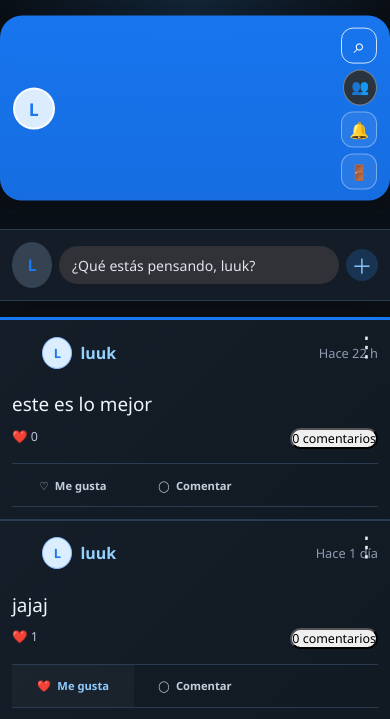
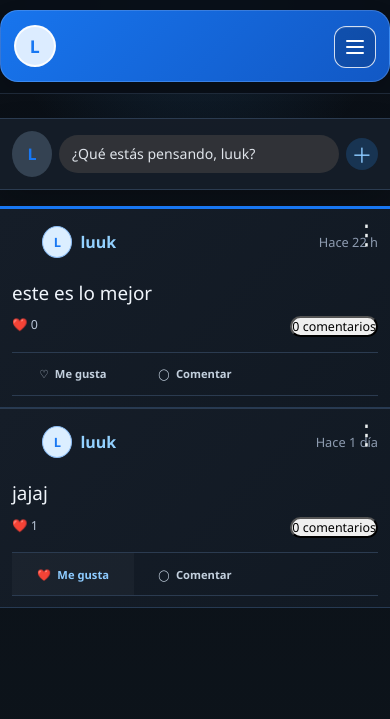
Before and after one commit to luisitoflorez12-arch/miappsocial, a Flask app: page /home/1 in a window 390 px wide. Shown: the top 719 px of the page. Run offline with Flask 3, Linux system fonts and the light colour scheme; a user stored in the database is signed in; data comes from the database, SQL or seed files in the repository; data that the repository does not hold is empty; some libraries are stand-ins or nearby versions.

Commit message:
mas mejrassasas

```diff
--- a/static/style_new.css
+++ b/static/style_new.css
@@ -160,9 +160,11 @@
 }
 
 .home-header {
-    background: transparent;
-    box-shadow: none;
-    padding: 0.75rem 0;
+    position: static;
+    background: rgba(9, 16, 26, 0.9);
+    box-shadow: inset 0 -1px 0 rgba(143, 197, 255, 0.15);
+    padding: 0.6rem 0 0.45rem;
+    border-bottom: 1px solid rgba(143, 197, 255, 0.12);
 }
 
 .home-header-stack {
@@ -180,9 +182,11 @@
     align-items: center;
     justify-content: space-between;
     width: min(100%, 560px);
-    padding: 0.55rem 0.75rem !important;
-    border-radius: 16px;
-    background: linear-gradient(180deg, #1877f2 0%, #166fe5 100%);
+    padding: 0.6rem 0.8rem !important;
+    border: 1px solid rgba(144, 190, 255, 0.22);
+    border-radius: 18px;
+    background: linear-gradient(135deg, rgba(24, 119, 242, 0.96), rgba(19, 81, 176, 0.96));
+    box-shadow: 0 10px 24px rgba(8, 18, 36, 0.22);
 }
 
 .home-toolbar .header-search {
@@ -3598,11 +3602,13 @@
     }
 
     .home-header {
-        position: sticky;
-        top: 0.35rem;
-        z-index: 1100;
-        padding: 0.15rem 0.5rem 0;
-        background: transparent;
+        position: static;
+        top: auto;
+        z-index: auto;
+        padding: 0.2rem 0.5rem 0.35rem;
+        background: rgba(9, 15, 24, 0.94);
+        border-bottom: 1px solid rgba(159, 200, 255, 0.14);
+        box-shadow: none;
     }
 
     .home-header-stack {
@@ -3619,9 +3625,10 @@
         min-width: 0;
         min-height: 72px;
         padding: 0.7rem 0.8rem !important;
-        border-radius: 22px;
-        background: linear-gradient(180deg, rgba(24, 119, 242, 0.98), rgba(22, 111, 229, 0.98));
-        box-shadow: 0 12px 26px rgba(0, 0, 0, 0.2);
+        border-radius: 18px;
+        background: linear-gradient(135deg, rgba(24, 119, 242, 0.98), rgba(18, 90, 201, 0.98));
+        border: 1px solid rgba(190, 220, 255, 0.22);
+        box-shadow: 0 10px 22px rgba(0, 0, 0, 0.16);
     }
 
     .home-toolbar .profile-avatar-link {
@@ -3633,66 +3640,112 @@
     }
 
     .home-toolbar-actions {
+        display: none;
+    }
+
+    .mobile-menu-wrap {
+        position: relative;
+        margin-left: auto;
+        z-index: 1200;
+    }
+
+    .mobile-menu-trigger {
+        display: inline-flex;
+        flex-direction: column;
+        justify-content: center;
+        align-items: center;
+        gap: 0.26rem;
+        width: 42px;
+        height: 42px;
+        border: 1px solid rgba(255, 255, 255, 0.82);
+        border-radius: 12px;
+        background: rgba(8, 14, 24, 0.18);
+        box-shadow: inset 0 1px 0 rgba(255, 255, 255, 0.12);
+        cursor: pointer;
+    }
+
+    .mobile-menu-trigger span {
+        display: block;
+        width: 18px;
+        height: 2px;
+        border-radius: 2px;
+        background: white;
+    }
+
+    .mobile-menu-trigger[aria-expanded="true"] {
+        background: rgba(255, 255, 255, 0.12);
+    }
+
+    .mobile-menu-panel {
+        position: absolute;
+        top: calc(100% + 0.5rem);
+        right: 0;
         display: flex;
         flex-direction: column;
-        align-items: flex-end;
-        justify-content: center;
-        gap: 0.38rem;
-        margin-left: auto;
-    }
-
-    .home-toolbar .header-search,
-    .friends-link,
-    .notifications-link,
-    .logout-button,
-    .home-toolbar .search-toggle {
-        width: 36px;
-        height: 36px;
-        min-height: 36px;
-        flex: 0 0 36px;
-        display: grid;
-        place-items: center;
-        margin: 0;
-        padding: 0;
-        border-radius: 12px;
-    }
-
-    .home-toolbar .search-toggle {
-        border: 1px solid rgba(255, 255, 255, 0.8);
-        background: transparent;
-        color: white;
-        font-size: 1.3rem;
-    }
-
-    .friends-link,
-    .notifications-link,
-    .logout-button {
-        background: rgba(255, 255, 255, 0.08);
-        border: 1px solid rgba(255, 255, 255, 0.38);
+        width: min(220px, calc(100vw - 2rem));
+        padding: 0.45rem;
+        border: 1px solid rgba(169, 206, 255, 0.18);
+        border-radius: 16px;
+        background: rgba(10, 18, 29, 0.96);
+        box-shadow: 0 18px 32px rgba(0, 0, 0, 0.28);
+    }
+
+    .mobile-menu-panel[hidden] {
+        display: none;
+    }
+
+    .panel-action {
+        display: flex;
+        align-items: center;
+        justify-content: space-between;
+        gap: 0.5rem;
+        width: 100%;
+        min-height: 44px;
+        padding: 0.7rem 0.75rem;
+        border: 1px solid rgba(255, 255, 255, 0.08);
+        border-radius: 10px;
+        background: rgba(255, 255, 255, 0.03);
         color: white;
         text-decoration: none;
-        font-size: 1rem;
-    }
-
-    .home-toolbar .notifications-link {
-        position: relative;
-        font-size: 1rem;
-    }
-
-    .home-toolbar .notifications-link span {
-        top: -4px;
-        right: -3px;
-    }
-
-    .home-toolbar-actions .logout-button {
-        display: grid;
-        place-items: center;
-        padding: 0;
         font-size: 0.95rem;
-    }
-
-    .home-header-stack > .logout-button {
-        display: none;
+        font-weight: 600;
+        text-align: left;
+        transition: transform 0.18s ease, background 0.18s ease, border-color 0.18s ease;
+    }
+
+    .panel-action:hover,
+    .panel-action:focus-visible {
+        background: rgba(24, 119, 242, 0.12);
+        border-color: rgba(136, 190, 255, 0.35);
+        transform: translateY(-1px);
+    }
+
+    .panel-action + .panel-action {
+        margin-top: 0.45rem;
+    }
+
+    .panel-action span {
+        display: inline-flex;
+        align-items: center;
+        justify-content: center;
+        min-width: 1.2rem;
+        height: 1.2rem;
+        border-radius: 999px;
+        background: #1877f2;
+        color: white;
+        font-size: 0.68rem;
+        line-height: 1;
+        padding: 0.15rem 0.35rem;
+    }
+
+    .search-panel-trigger {
+        background: rgba(24, 119, 242, 0.18);
+        color: white;
+        border-color: rgba(24, 119, 242, 0.5);
+    }
+
+    .logout-panel-button {
+        background: rgba(255, 255, 255, 0.04);
     }
 
     .home-toolbar .header-search-panel {
--- a/templates/home.html
+++ b/templates/home.html
@@ -36,6 +36,25 @@
                     <a class="friends-link" href="{{ url_for('amigos', user_id=user_id) }}" aria-label="Abrir amigos y solicitudes" title="Amigos y solicitudes">👥</a>
                     <a class="notifications-link" href="{{ url_for('notificaciones', user_id=user_id) }}" aria-label="Abrir notificaciones" title="Notificaciones">🔔{% if notification_count %}<span>{{ notification_count }}</span>{% endif %}</a>
                     <a href="/logout" class="logout-button" aria-label="Cerrar sesión" title="Cerrar sesión" onclick="return window.confirm('¿Seguro que quieres cerrar sesión?');"><span aria-hidden="true">🚪</span></a>
+                </div>
+
+                <div class="mobile-menu-wrap">
+                    <button type="button" class="mobile-menu-trigger" id="mobile-menu-trigger" aria-label="Abrir menú" aria-expanded="false" aria-controls="mobile-menu-panel">
+                        <span></span>
+                        <span></span>
+                        <span></span>
+                    </button>
+
+                    <div class="mobile-menu-panel" id="mobile-menu-panel" hidden>
+                        <button type="button" class="panel-action search-panel-trigger" id="mobile-search-toggle">
+                            ⌕ Buscar
+                        </button>
+                        <a class="panel-action" href="{{ url_for('amigos', user_id=user_id) }}">👥 Amigos</a>
+                        <a class="panel-action" href="{{ url_for('notificaciones', user_id=user_id) }}">
+                            🔔 Notificaciones{% if notification_count %}<span>{{ notification_count }}</span>{% endif %}
+                        </a>
+                        <a href="/logout" class="panel-action logout-panel-button" onclick="return window.confirm('¿Seguro que quieres cerrar sesión?');">🚪 Cerrar sesión</a>
+                    </div>
                 </div>
             </div>
         </div>
@@ -374,6 +393,43 @@
                 });
         }
 
+        const mobileMenuTrigger = document.getElementById('mobile-menu-trigger');
+        const mobileMenuPanel = document.getElementById('mobile-menu-panel');
+        const mobileSearchToggle = document.getElementById('mobile-search-toggle');
+
+        function toggleMobileMenu() {
+            const isOpen = !mobileMenuPanel.hidden;
+            mobileMenuPanel.hidden = isOpen;
+            mobileMenuTrigger.setAttribute('aria-expanded', String(!isOpen));
+        }
+
+        if (mobileMenuTrigger && mobileMenuPanel) {
+            mobileMenuTrigger.addEventListener('click', function() {
+                toggleMobileMenu();
+            });
+
+            document.addEventListener('click', function(event) {
+                if (!mobileMenuPanel.hidden && !mobileMenuPanel.contains(event.target) && !mobileMenuTrigger.contains(event.target)) {
+                    mobileMenuPanel.hidden = true;
+                    mobileMenuTrigger.setAttribute('aria-expanded', 'false');
+                }
+            });
+        }
+
+        if (mobileSearchToggle) {
+            mobileSearchToggle.addEventListener('click', function() {
+                const modal = document.getElementById('search-modal');
+                if (modal) {
+                    modal.hidden = false;
+                    if (document.getElementById('searchInput')) document.getElementById('searchInput').focus();
+                }
+                if (mobileMenuPanel) {
+                    mobileMenuPanel.hidden = true;
+                    mobileMenuTrigger.setAttribute('aria-expanded', 'false');
+                }
+            });
+        }
+
         document.getElementById('search-toggle').addEventListener('click', function() {
             const modal = document.getElementById('search-modal');
             const isOpen = !modal.hidden;
```
